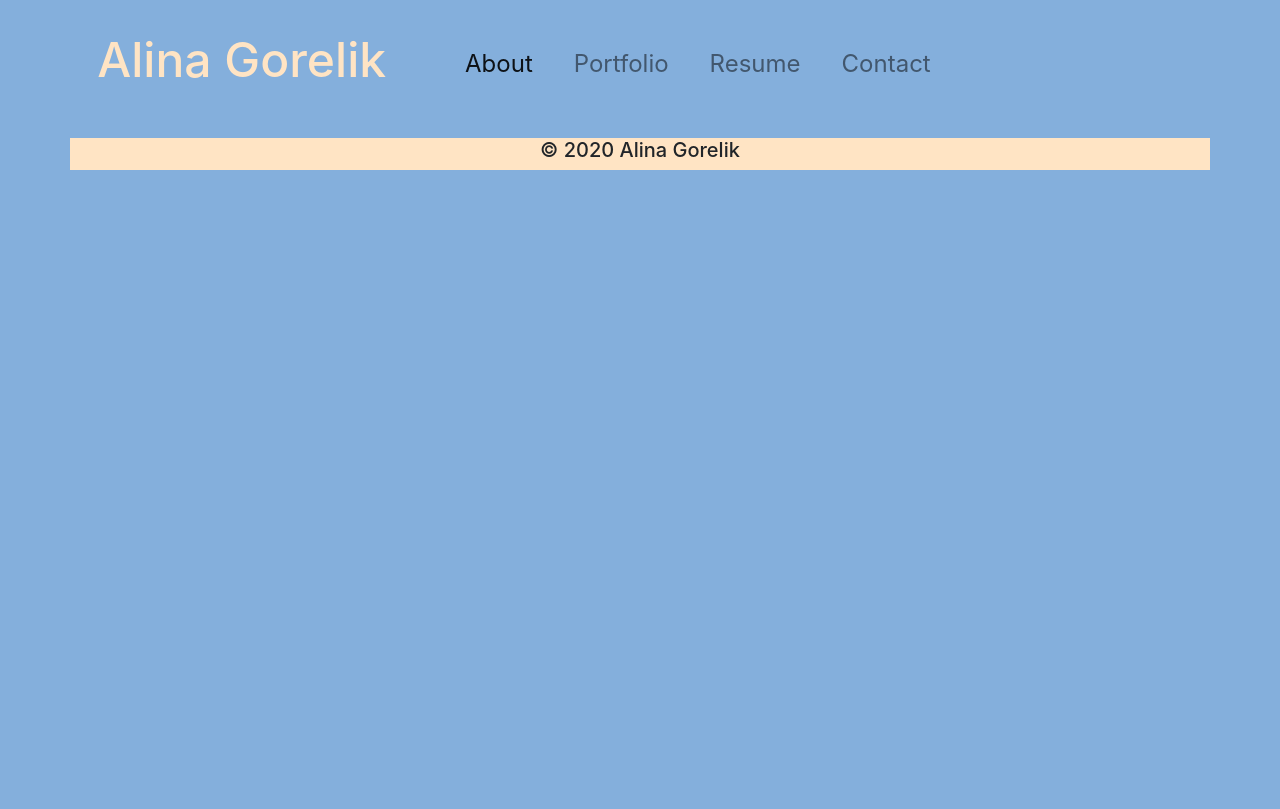
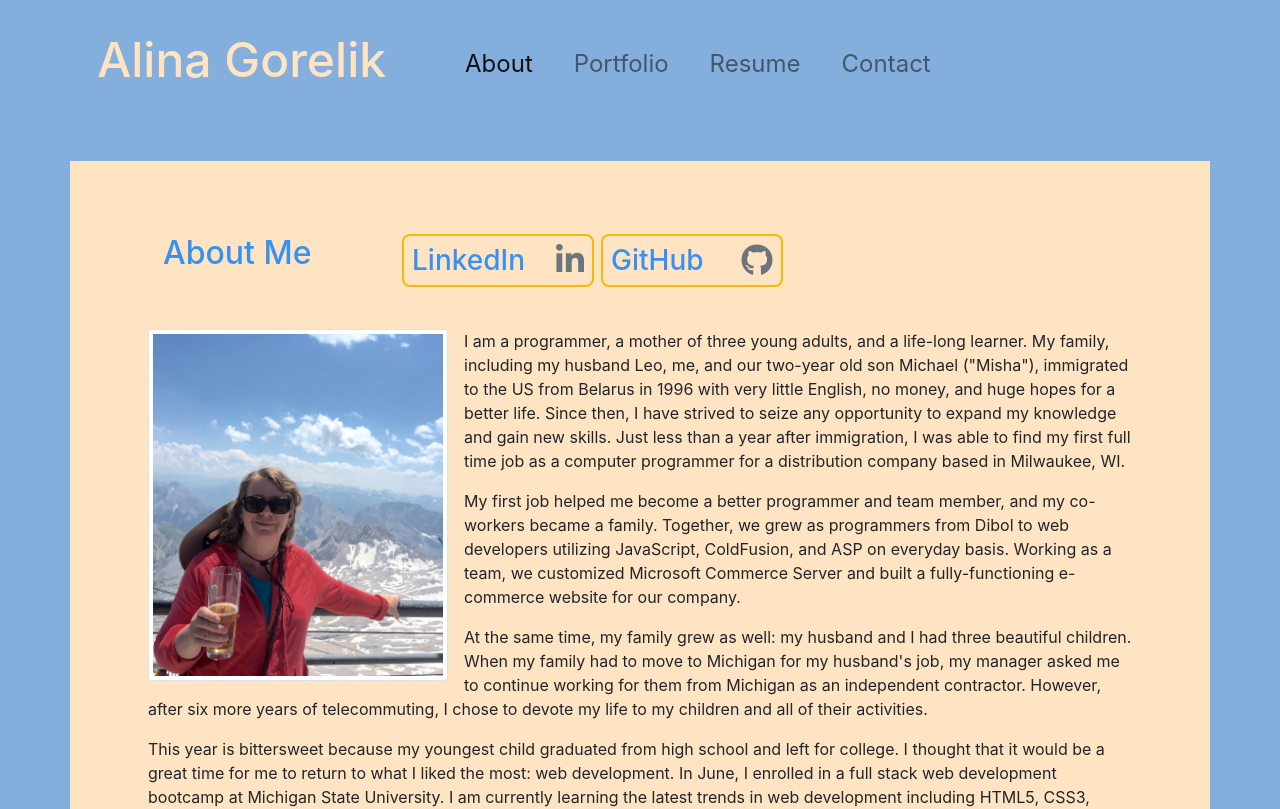
Before and after one commit to agorelik2/alina-portfolio-react, a React (Create React App) app: page / in a window 1280 px wide. Shown: the top 809 px of the page. Built offline with nearby package versions, Linux system fonts and the light colour scheme.

Commit message:
app.js route fix

```diff
--- a/src/App.js
+++ b/src/App.js
@@ -28,6 +28,9 @@ class App extends Component {
         <div className="container container-fluid">
           <Switch>
             <Route exact path="/alina-portfolio-react" component={About} />
+            <Route exact path="/">
+              <About />
+            </Route>
             <Route
               path="/portfolio"
               render={() => <Portfolio projects={this.state.projects} />}
```
